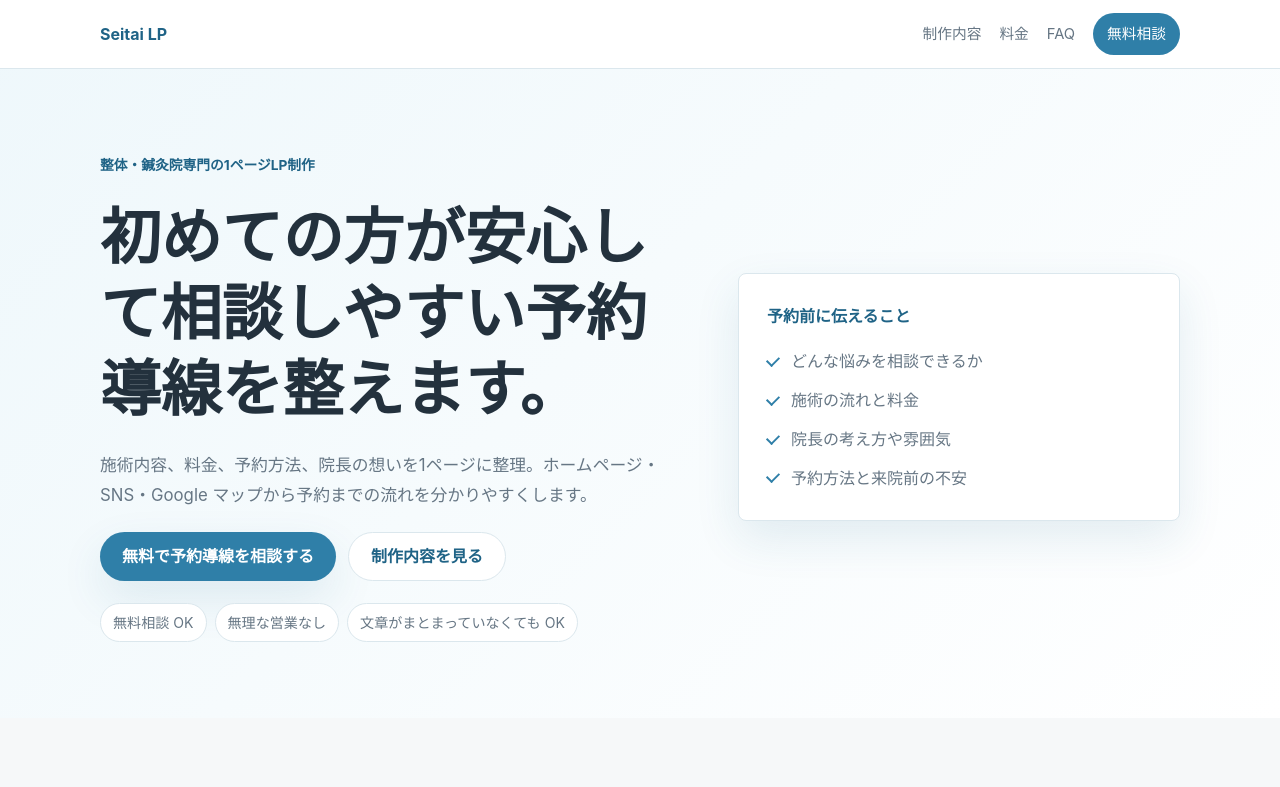
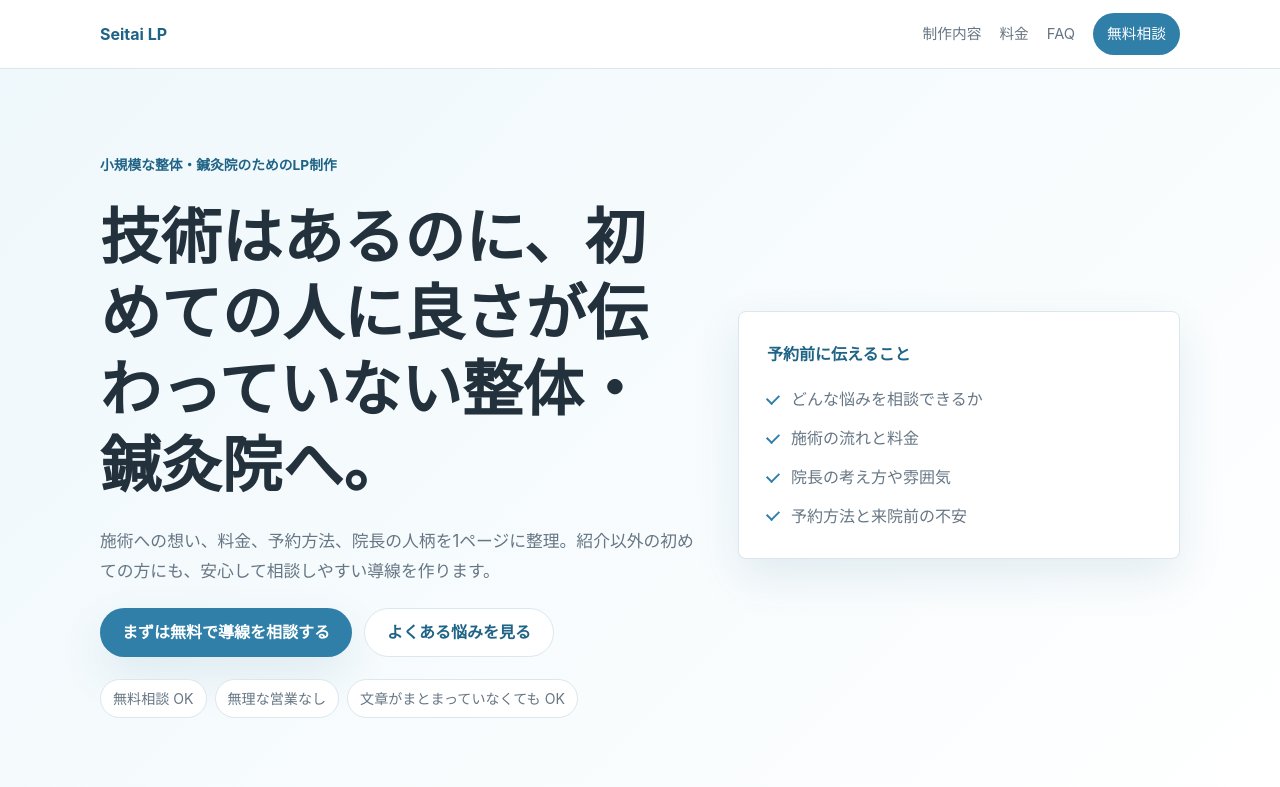
Before and after one commit to shoshoss/seitai-lp-sample, a plain HTML site: page index.html in a window 1280 px wide. Shown: the top 787 px of the page. Drawn offline with Linux system fonts and the light colour scheme.

Commit message:
feat: ファーストビューの訴求を改善

```diff
--- a/index.html
+++ b/index.html
@@ -24,12 +24,12 @@
     <section class="hero section">
       <div class="container hero-layout">
         <div class="hero-copy">
-          <p class="eyebrow">整体・鍼灸院専門の1ページLP制作</p>
-          <h1>初めての方が安心して相談しやすい予約導線を整えます。</h1>
-          <p class="hero-lead">施術内容、料金、予約方法、院長の想いを1ページに整理。ホームページ・SNS・Google マップから予約までの流れを分かりやすくします。</p>
+          <p class="eyebrow">小規模な整体・鍼灸院のためのLP制作</p>
+          <h1>技術はあるのに、初めての人に良さが伝わっていない整体・鍼灸院へ。</h1>
+          <p class="hero-lead">施術への想い、料金、予約方法、院長の人柄を1ページに整理。紹介以外の初めての方にも、安心して相談しやすい導線を作ります。</p>
           <div class="hero-actions">
-            <a class="button button-primary" href="#contact">無料で予約導線を相談する</a>
-            <a class="button button-secondary" href="#service">制作内容を見る</a>
+            <a class="button button-primary" href="#contact">まずは無料で導線を相談する</a>
+            <a class="button button-secondary" href="#worry">よくある悩みを見る</a>
           </div>
           <ul class="support-list" aria-label="無料相談の特徴">
             <li>無料相談 OK</li>
```
